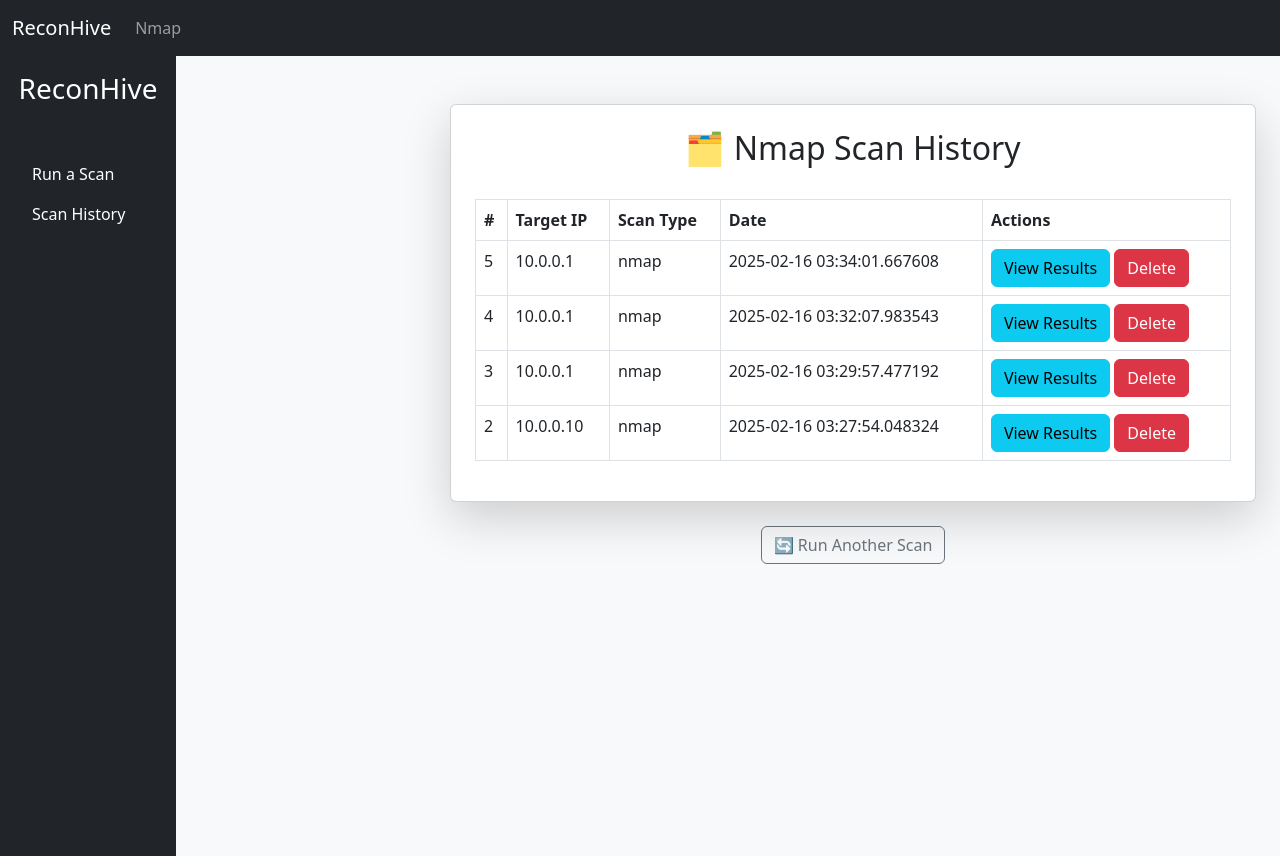
After one commit to creimer808/ReconHive, a Flask app: page /nmap/history in a window 1280 px wide. The commit adds this page. Run offline with Flask 3, Linux system fonts and the light colour scheme.

Commit message:
added top bar w/ tools

```diff
--- a/app.py
+++ b/app.py
@@ -38,8 +38,14 @@
     "--script=ssl-heartbleed -v": "SSL Vulnerability Scan (Heartbleed) - Verbose"
 }
 
-@app.route('/', methods=['GET', 'POST'])
+# Home route, redirects to Nmap scanner page
+@app.route('/')
 def index():
+    return redirect(url_for('nmap_index'))  # Redirect to Nmap scanner page
+
+# Nmap functionality
+@app.route('/nmap', methods=['GET', 'POST'])
+def nmap_index():
     if request.method == 'POST':
         target_ip = request.form.get('target_ip')
         scan_type = request.form.get('scan_type')
@@ -47,14 +53,14 @@
 
         if not target_ip:
             flash("Please enter an IP address.")
-            return redirect(url_for('index'))
+            return redirect(url_for('nmap_index'))
 
         try:
             # Handle custom command
             if scan_type == "custom":
                 if not custom_command:
                     flash("Please enter a custom Nmap command.")
-                    return redirect(url_for('index'))
+                    return redirect(url_for('nmap_index'))
                 custom_args = shlex.split(custom_command)
             else:
                 custom_args = shlex.split(scan_type)
@@ -72,48 +78,40 @@
             verbose_output = result.stderr
             nmap_output = result.stdout
 
-            # If Nmap fails, show error and redirect
             if result.returncode != 0:
                 flash("Nmap command failed.")
-                return redirect(url_for('index'))
+                return redirect(url_for('nmap_index'))  # Redirect to Nmap index
 
             # Create the scan record
-            new_scan = ScanHistory(target_ip=target_ip, scan_type=scan_type,
+            new_scan = ScanHistory(target_ip=target_ip, scan_type='nmap',
                                    scan_output=nmap_output, verbose_output=verbose_output)
             db.session.add(new_scan)
             db.session.commit()
 
             # Pass the new scan object to results page
-            return render_template('results.html', scan=new_scan)
+            return render_template('nmap/results.html', scan=new_scan)
 
         except Exception as e:
             flash(f"An error occurred: {str(e)}")
-            return redirect(url_for('index'))
+            return redirect(url_for('nmap_index'))  # Ensure this redirects correctly to Nmap
 
-    return render_template('index.html', scan_options=SCAN_OPTIONS)
+    return render_template('nmap/index.html', scan_options=SCAN_OPTIONS)
 
+@app.route('/nmap/history')
+def nmap_history():
+    scans = ScanHistory.query.filter_by(scan_type='nmap').order_by(ScanHistory.timestamp.desc()).all()
+    return render_template('nmap/history.html', scans=scans)
 
-@app.route('/history')
-def history():
-    # Fetch all scan history records from the database
-    scans = ScanHistory.query.order_by(ScanHistory.timestamp.desc()).all()
-    return render_template('history.html', scans=scans)
-
-@app.route('/view_result/<int:scan_id>')
-def view_result(scan_id):
-    # Fetch the specific scan record from the database
+@app.route('/nmap/view_result/<int:scan_id>')
+def nmap_view_result(scan_id):
     scan = ScanHistory.query.get(scan_id)
-
     if not scan:
         flash('Scan record not found.')
-        return redirect(url_for('history'))
+        return redirect(url_for('nmap_history'))
+    return render_template('nmap/results.html', scan=scan)
 
-    # Pass the scan details to the results page
-    return render_template('results.html', scan=scan)
-
-@app.route('/delete_scan/<int:scan_id>', methods=['POST'])
-def delete_scan(scan_id):
-    # Delete a specific scan record from the database
+@app.route('/nmap/delete_scan/<int:scan_id>', methods=['POST'])
+def nmap_delete_scan(scan_id):
     scan_to_delete = ScanHistory.query.get(scan_id)
     if scan_to_delete:
         db.session.delete(scan_to_delete)
@@ -121,7 +119,7 @@
         flash('Scan record deleted successfully.')
     else:
         flash('Scan record not found.')
-    return redirect(url_for('history'))
+    return redirect(url_for('nmap_history'))
 
 if __name__ == '__main__':
     with app.app_context():
--- a/templates/base.html
+++ b/templates/base.html
@@ -8,19 +8,35 @@
 </head>
 <body class="bg-light">
 
-<!-- Sidebar -->
-<div class="d-flex" id="sidebar">
+<!-- Top Navigation Bar -->
+<nav class="navbar navbar-expand-lg navbar-dark bg-dark">
+    <div class="container-fluid">
+        <a class="navbar-brand" href="{{ url_for('index') }}">ReconHive</a>
+        <button class="navbar-toggler" type="button" data-bs-toggle="collapse" data-bs-target="#navbarNav" aria-controls="navbarNav" aria-expanded="false" aria-label="Toggle navigation">
+            <span class="navbar-toggler-icon"></span>
+        </button>
+        <div class="collapse navbar-collapse" id="navbarNav">
+            <ul class="navbar-nav">
+                <li class="nav-item">
+                    <a class="nav-link" href="{{ url_for('nmap_index') }}">Nmap</a>
+                </li>
+            </ul>
+        </div>
+    </div>
+</nav>
+
+<!-- Sidebar and Main Content -->
+<div class="d-flex">
     <div class="bg-dark p-3" style="width: 250px; height: 100vh;">
-        <!-- Clickable "ReconHive" link -->
         <h3 class="text-white text-center">
-            <a href="{{ url_for('index') }}" class="text-white text-decoration-none">ReconHive</a>
+            <a href="{{ url_for('nmap_index') }}" class="text-white text-decoration-none">ReconHive</a>
         </h3>
         <ul class="nav flex-column mt-5">
             <li class="nav-item">
-                <a href="{{ url_for('index') }}" class="nav-link text-white">Run a Scan</a>
+                <a href="{{ url_for('nmap_index') }}" class="nav-link text-white">Run a Scan</a>
             </li>
             <li class="nav-item">
-                <a href="{{ url_for('history') }}" class="nav-link text-white">Scan History</a>
+                <a href="{{ url_for('nmap_history') }}" class="nav-link text-white">Scan History</a>
             </li>
         </ul>
     </div>
--- /dev/null
+++ b/templates/nmap/history.html
@@ -0,0 +1,46 @@
+{% extends 'base.html' %}
+
+{% block content %}
+<div class="container mt-5">
+    <div class="card shadow-lg p-4">
+        <h2 class="text-center">🗂 Nmap Scan History</h2>
+
+        {% if scans %}
+            <table class="table table-bordered mt-4">
+                <thead>
+                    <tr>
+                        <th>#</th>
+                        <th>Target IP</th>
+                        <th>Scan Type</th>
+                        <th>Date</th>
+                        <th>Actions</th>
+                    </tr>
+                </thead>
+                <tbody>
+                    {% for scan in scans %}
+                        <tr>
+                            <td>{{ scan.id }}</td>
+                            <td>{{ scan.target_ip }}</td>
+                            <td>{{ scan.scan_type }}</td>
+                            <td>{{ scan.timestamp }}</td>
+                            <td>
+                                <!-- Use nmap_view_result instead of view_result -->
+                                <a href="{{ url_for('nmap_view_result', scan_id=scan.id) }}" class="btn btn-info">View Results</a>
+                                <form action="{{ url_for('nmap_delete_scan', scan_id=scan.id) }}" method="POST" style="display:inline;">
+                                    <button type="submit" class="btn btn-danger">Delete</button>
+                                </form>
+                            </td>
+                        </tr>
+                    {% endfor %}
+                </tbody>
+            </table>
+        {% else %}
+            <p class="text-center mt-3">No scan history available.</p>
+        {% endif %}
+    </div>
+
+    <div class="text-center mt-4">
+        <a href="{{ url_for('nmap_index') }}" class="btn btn-outline-secondary">🔄 Run Another Scan</a>
+    </div>
+</div>
+{% endblock %}
```
Also changed, not shown: templates/masscan/index.html (renamed from templates/index.html, +11 -2 lines), templates/nmap/index.html (added, +52 -0 lines), templates/nmap/results.html (added, +32 -0 lines), templates/owasp/history.html (added, +46 -0 lines), templates/owasp/index.html (added, +61 -0 lines), templates/owasp/results.html (added, +31 -0 lines), instance/scans.db, templates/masscan/history.html (renamed from templates/history.html), templates/masscan/results.html (renamed from templates/results.html).
